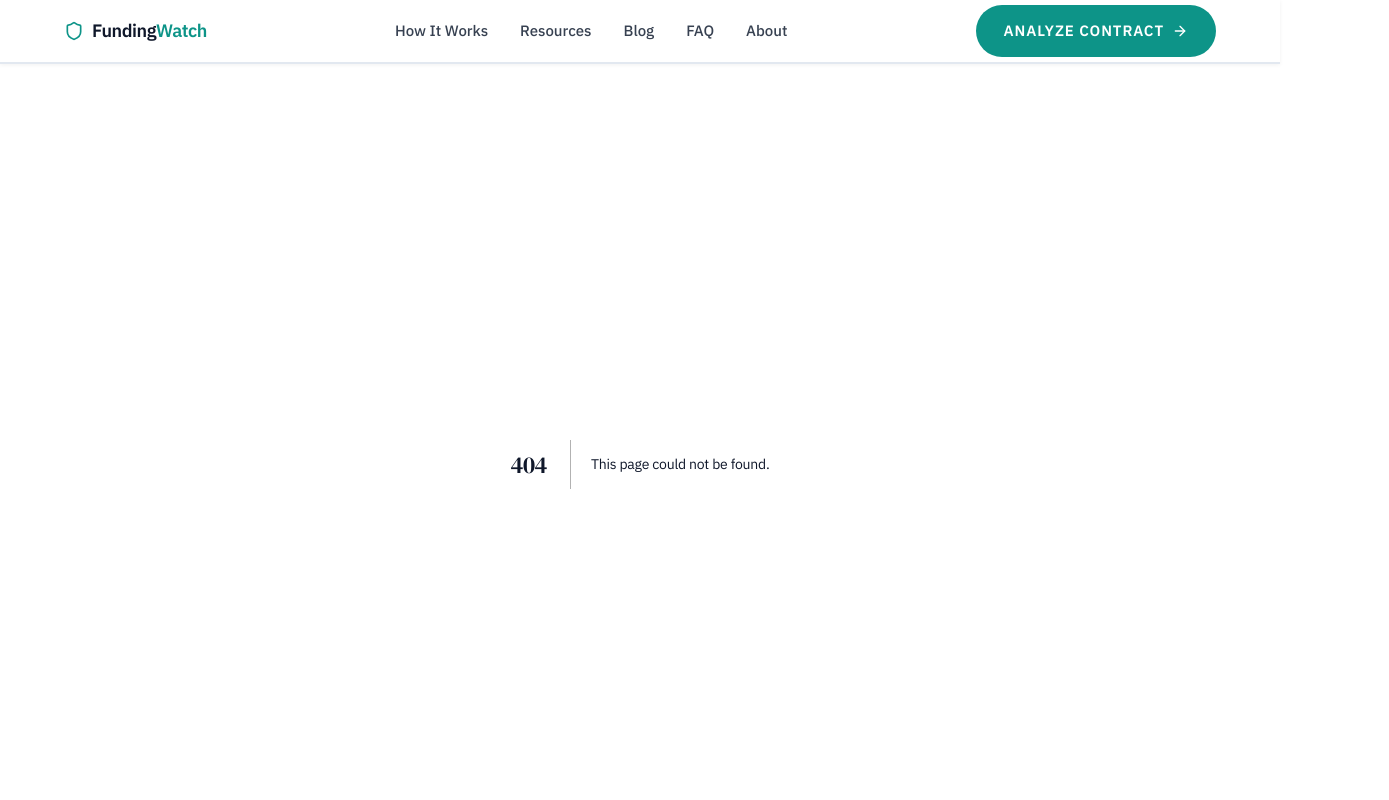
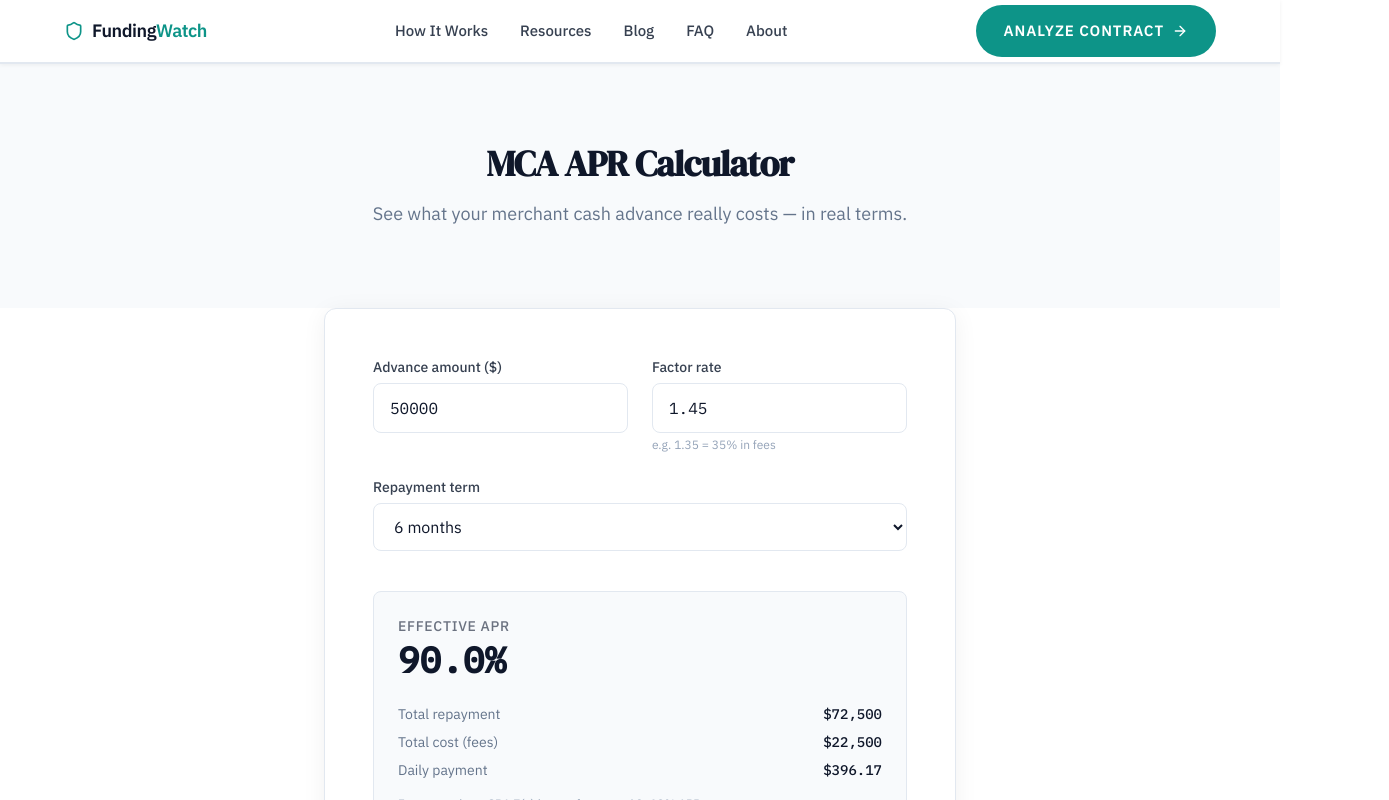
Before and after one commit to tchogorian/fundingwatch, a Next.js app: page /apr-calculator in a window 1280 px wide. Before the commit this address had no page. Shown: the top 800 px of the page, 1389 px wide, since content can reach past the window. Built offline with nearby package versions, Linux system fonts and the light colour scheme.

Commit message:
design update

```diff
--- /dev/null
+++ b/src/app/apr-calculator/layout.tsx
@@ -0,0 +1,13 @@
+import type { Metadata } from "next";
+
+export const metadata: Metadata = {
+  title: "MCA APR Calculator — FundingWatch",
+  description:
+    "See what your merchant cash advance really costs. Enter advance amount, factor rate, and term to get your effective APR, total repayment, and daily payment.",
+};
+
+export default function APRCalculatorLayout({
+  children,
+}: { children: React.ReactNode }) {
+  return children;
+}
--- /dev/null
+++ b/src/app/apr-calculator/page.tsx
@@ -0,0 +1,181 @@
+"use client";
+
+import { useState, useMemo } from "react";
+import Link from "next/link";
+import Footer from "@/components/Footer";
+
+function calculateAPR(
+  advance: number,
+  factorRate: number,
+  termMonths: number
+): { totalRepayment: number; totalCost: number; effectiveAPR: number; dailyPayment: number } {
+  const totalRepayment = advance * factorRate;
+  const totalCost = totalRepayment - advance;
+  const termYears = termMonths / 12;
+  // Simplified APR: (total cost / advance) / term in years * 100
+  const effectiveAPR = termYears > 0 ? (totalCost / advance / termYears) * 100 : 0;
+  const totalDays = Math.round(termMonths * (365 / 12));
+  const dailyPayment = totalDays > 0 ? totalRepayment / totalDays : 0;
+  return { totalRepayment, totalCost, effectiveAPR, dailyPayment };
+}
+
+const TERM_OPTIONS = [3, 6, 9, 12, 18, 24];
+
+export default function APRCalculatorPage() {
+  const [advance, setAdvance] = useState<string>("50000");
+  const [factorRate, setFactorRate] = useState<string>("1.45");
+  const [termMonths, setTermMonths] = useState<number>(6);
+
+  const advanceNum = useMemo(() => parseFloat(advance) || 0, [advance]);
+  const factorNum = useMemo(() => parseFloat(factorRate) || 1, [factorRate]);
+  const valid = advanceNum > 0 && factorNum >= 1.1 && factorNum <= 1.99;
+
+  const results = useMemo(() => {
+    if (!valid) return null;
+    return calculateAPR(advanceNum, factorNum, termMonths);
+  }, [advanceNum, factorNum, termMonths, valid]);
+
+  return (
+    <>
+      <section
+        className="py-16 md:py-20"
+        style={{ background: "#F8FAFC" }}
+      >
+        <div className="mx-auto max-w-[680px] px-4 text-center sm:px-6">
+          <h1
+            className="font-display text-3xl font-semibold leading-tight md:text-4xl"
+            style={{ color: "#0F172A" }}
+          >
+            MCA APR Calculator
+          </h1>
+          <p
+            className="mt-4 text-lg"
+            style={{ color: "#64748B" }}
+          >
+            See what your merchant cash advance really costs — in real terms.
+          </p>
+        </div>
+      </section>
+
+      <section className="mx-auto max-w-[680px] px-4 pb-20 sm:px-6">
+        <div
+          className="rounded-xl border p-8 md:p-12"
+          style={{
+            background: "#FFFFFF",
+            border: "1px solid #E2E8F0",
+            boxShadow: "0 4px 24px rgba(0,0,0,0.06)",
+          }}
+        >
+          <div className="grid gap-6 sm:grid-cols-2">
+            <div>
+              <label htmlFor="advance" className="block text-sm font-medium" style={{ color: "#374151" }}>
+                Advance amount ($)
+              </label>
+              <input
+                id="advance"
+                type="number"
+                min={1000}
+                max={10000000}
+                step={1000}
+                value={advance}
+                onChange={(e) => setAdvance(e.target.value)}
+                className="mt-1.5 w-full rounded-lg border border-[#E2E8F0] bg-white px-4 py-3 font-mono text-base outline-none focus:border-[#0D9488] focus:ring-2 focus:ring-[#0D9488]/20"
+                style={{ color: "#0F172A" }}
+              />
+            </div>
+            <div>
+              <label htmlFor="factor" className="block text-sm font-medium" style={{ color: "#374151" }}>
+                Factor rate
+              </label>
+              <input
+                id="factor"
+                type="number"
+                min={1.1}
+                max={1.99}
+                step={0.01}
+                value={factorRate}
+                onChange={(e) => setFactorRate(e.target.value)}
+                className="mt-1.5 w-full rounded-lg border border-[#E2E8F0] bg-white px-4 py-3 font-mono text-base outline-none focus:border-[#0D9488] focus:ring-2 focus:ring-[#0D9488]/20"
+                style={{ color: "#0F172A" }}
+              />
+              <p className="mt-1 text-xs" style={{ color: "#94A3B8" }}>e.g. 1.35 = 35% in fees</p>
+            </div>
+          </div>
+          <div className="mt-6">
+            <label htmlFor="term" className="block text-sm font-medium" style={{ color: "#374151" }}>
+              Repayment term
+            </label>
+            <select
+              id="term"
+              value={termMonths}
+              onChange={(e) => setTermMonths(Number(e.target.value))}
+              className="mt-1.5 w-full rounded-lg border border-[#E2E8F0] bg-white px-4 py-3 text-base outline-none focus:border-[#0D9488] focus:ring-2 focus:ring-[#0D9488]/20"
+              style={{ color: "#0F172A" }}
+            >
+              {TERM_OPTIONS.map((m) => (
+                <option key={m} value={m}>
+                  {m} months
+                </option>
+              ))}
+            </select>
+          </div>
+
+          {results && (
+            <div
+              className="mt-10 rounded-lg border p-6"
+              style={{
+                background: results.effectiveAPR > 100 ? "#FEF2F2" : "#F8FAFC",
+                borderColor: results.effectiveAPR > 100 ? "#FECACA" : "#E2E8F0",
+              }}
+            >
+              <p className="text-sm font-medium uppercase tracking-wider" style={{ color: "#6B7280" }}>
+                Effective APR
+              </p>
+              <p
+                className="mt-1 font-mono text-3xl font-bold md:text-4xl"
+                style={{ color: results.effectiveAPR > 100 ? "#DC2626" : "#0F172A" }}
+              >
+                {results.effectiveAPR.toFixed(1)}%
+              </p>
+              <dl className="mt-6 space-y-2">
+                <div className="flex justify-between text-sm">
+                  <dt style={{ color: "#64748B" }}>Total repayment</dt>
+                  <dd className="font-mono font-medium" style={{ color: "#0F172A" }}>
+                    ${results.totalRepayment.toLocaleString("en-US", { maximumFractionDigits: 0 })}
+                  </dd>
+                </div>
+                <div className="flex justify-between text-sm">
+                  <dt style={{ color: "#64748B" }}>Total cost (fees)</dt>
+                  <dd className="font-mono font-medium" style={{ color: "#0F172A" }}>
+                    ${results.totalCost.toLocaleString("en-US", { maximumFractionDigits: 0 })}
+                  </dd>
+                </div>
+                <div className="flex justify-between text-sm">
+                  <dt style={{ color: "#64748B" }}>Daily payment</dt>
+                  <dd className="font-mono font-medium" style={{ color: "#0F172A" }}>
+                    ${results.dailyPayment.toLocaleString("en-US", { maximumFractionDigits: 2 })}
+                  </dd>
+                </div>
+              </dl>
+              <p className="mt-4 text-xs" style={{ color: "#94A3B8" }}>
+                For comparison: SBA 7(a) loans often run ~10–13% APR.
+              </p>
+            </div>
+          )}
+
+          <p className="mt-8 text-center text-sm" style={{ color: "#64748B" }}>
+            Does this concern you?{" "}
+            <Link
+              href="/#upload"
+              className="font-medium underline underline-offset-2"
+              style={{ color: "#0D9488" }}
+            >
+              Analyze your actual contract →
+            </Link>
+          </p>
+        </div>
+      </section>
+      <Footer />
+    </>
+  );
+}
--- a/src/app/blog/page.tsx
+++ b/src/app/blog/page.tsx
@@ -61,8 +61,8 @@ export default function BlogIndexPage() {
           <div className="mx-auto max-w-[var(--max-width-content)] px-4 sm:px-6">
             <p className="eyebrow text-center">THE MCA INTELLIGENCE HUB</p>
             <h1
-              className="mt-3 text-center font-display text-3xl leading-tight md:text-4xl"
-              style={{ color: "var(--color-text-primary)" }}
+              className="mt-3 text-center text-3xl font-semibold leading-tight md:text-4xl"
+              style={{ color: "var(--color-text-primary)", fontFamily: "var(--font-hero), 'Inter', sans-serif" }}
             >
               Understand, Challenge, and Escape Predatory Lending
             </h1>
@@ -184,17 +184,17 @@ export default function BlogIndexPage() {
                 </h2>
                 <ul className="mt-4 space-y-3">
                   {popular.map((p) => (
-                    <li key={p.slug}>
+                    <li key={p.slug} className="flex items-baseline justify-between gap-2">
                       <Link
                         href={`/blog/${p.slug}`}
-                        className="text-[14px] leading-snug transition hover:underline"
+                        className="min-w-0 flex-1 text-[14px] leading-snug transition hover:underline line-clamp-2"
                         style={{ color: "var(--color-text-secondary)" }}
                       >
                         {p.title}
                       </Link>
                       {p.readCount != null && (
                         <span
-                          className="ml-2 font-mono text-[var(--text-xs)]"
+                          className="shrink-0 font-mono text-[var(--text-xs)]"
                           style={{ color: "var(--color-text-tertiary)" }}
                         >
                           {p.readCount >= 1000
--- /dev/null
+++ b/src/app/not-found.tsx
@@ -0,0 +1,33 @@
+import Link from "next/link";
+
+export default function NotFound() {
+  return (
+    <section
+      className="flex min-h-[60vh] flex-col items-center justify-center px-4 py-20"
+      style={{ background: "#FFFFFF" }}
+    >
+      <h1
+        className="font-display text-4xl font-semibold md:text-5xl"
+        style={{ color: "#0F172A" }}
+      >
+        404
+      </h1>
+      <p
+        className="mt-2 text-lg"
+        style={{ color: "#64748B" }}
+      >
+        This page could not be found.
+      </p>
+      <Link
+        href="/"
+        className="mt-8 inline-flex items-center gap-2 rounded-lg px-5 py-3 text-[15px] font-medium transition focus:outline-none focus:ring-2 focus:ring-[#0D9488] focus:ring-offset-2"
+        style={{
+          background: "#0D9488",
+          color: "#FFFFFF",
+        }}
+      >
+        Back to home
+      </Link>
+    </section>
+  );
+}
--- a/src/components/BlogCard.tsx
+++ b/src/components/BlogCard.tsx
@@ -37,17 +37,17 @@ export default function BlogCard({ post }: { post: BlogPost }) {
     <Link
       href={`/blog/${post.slug}`}
       className="card group flex min-h-[220px] flex-col rounded-[var(--radius-lg)] border border-[var(--color-border-default)] p-7 transition-all duration-200 hover:-translate-y-0.5 hover:border-[var(--color-accent-border)] hover:shadow-[var(--shadow-md)]"
-      style={{ background: "var(--color-bg-surface)" }}
+      style={{ background: "#FFFFFF" }}
     >
-      <div className="flex items-center justify-between gap-2">
+      <div className="flex items-center justify-between gap-3">
         <span
-          className={`${badgeClass} shrink-0`}
+          className={`shrink-0 ${badgeClass}`}
           style={badgeStyle}
         >
           {CATEGORY_LABELS[post.category]}
         </span>
         <span
-          className="font-mono text-[var(--text-xs)]"
+          className="shrink-0 font-mono text-[var(--text-xs)] whitespace-nowrap"
           style={{ color: "var(--color-text-tertiary)" }}
         >
           {new Date(post.date).toLocaleDateString("en-US", {
@@ -58,23 +58,24 @@ export default function BlogCard({ post }: { post: BlogPost }) {
         </span>
       </div>
       <h3
-        className="mt-3 font-display text-[22px] leading-snug transition-colors group-hover:underline"
+        className="mt-3 text-[20px] font-semibold leading-snug transition-colors group-hover:underline"
         style={{
           color: "var(--color-text-primary)",
+          fontFamily: "var(--font-body), system-ui, sans-serif",
           textDecorationColor: "var(--color-accent-primary)",
         }}
       >
         {post.title}
       </h3>
       <p
-        className="mt-2 line-clamp-2 flex-1 text-[var(--text-base)] leading-relaxed"
+        className="mt-2 line-clamp-2 flex-1 text-[15px] leading-relaxed"
         style={{ color: "var(--color-text-secondary)" }}
       >
         {post.excerpt}
       </p>
-      <div className="mt-4 flex items-center justify-between">
+      <div className="mt-4 flex items-center justify-between gap-2">
         <span
-          className="text-[14px] font-medium transition-colors group-hover:underline"
+          className="text-[14px] font-medium transition-colors group-hover:underline shrink-0"
           style={{
             color: "var(--color-accent-primary)",
             textDecorationColor: "var(--color-accent-primary)",
@@ -83,7 +84,7 @@ export default function BlogCard({ post }: { post: BlogPost }) {
           → Read Article
         </span>
         <span
-          className="text-[var(--text-sm)]"
+          className="text-[var(--text-sm)] whitespace-nowrap"
           style={{ color: "var(--color-text-tertiary)" }}
         >
           {post.readTimeMinutes} min read
```
